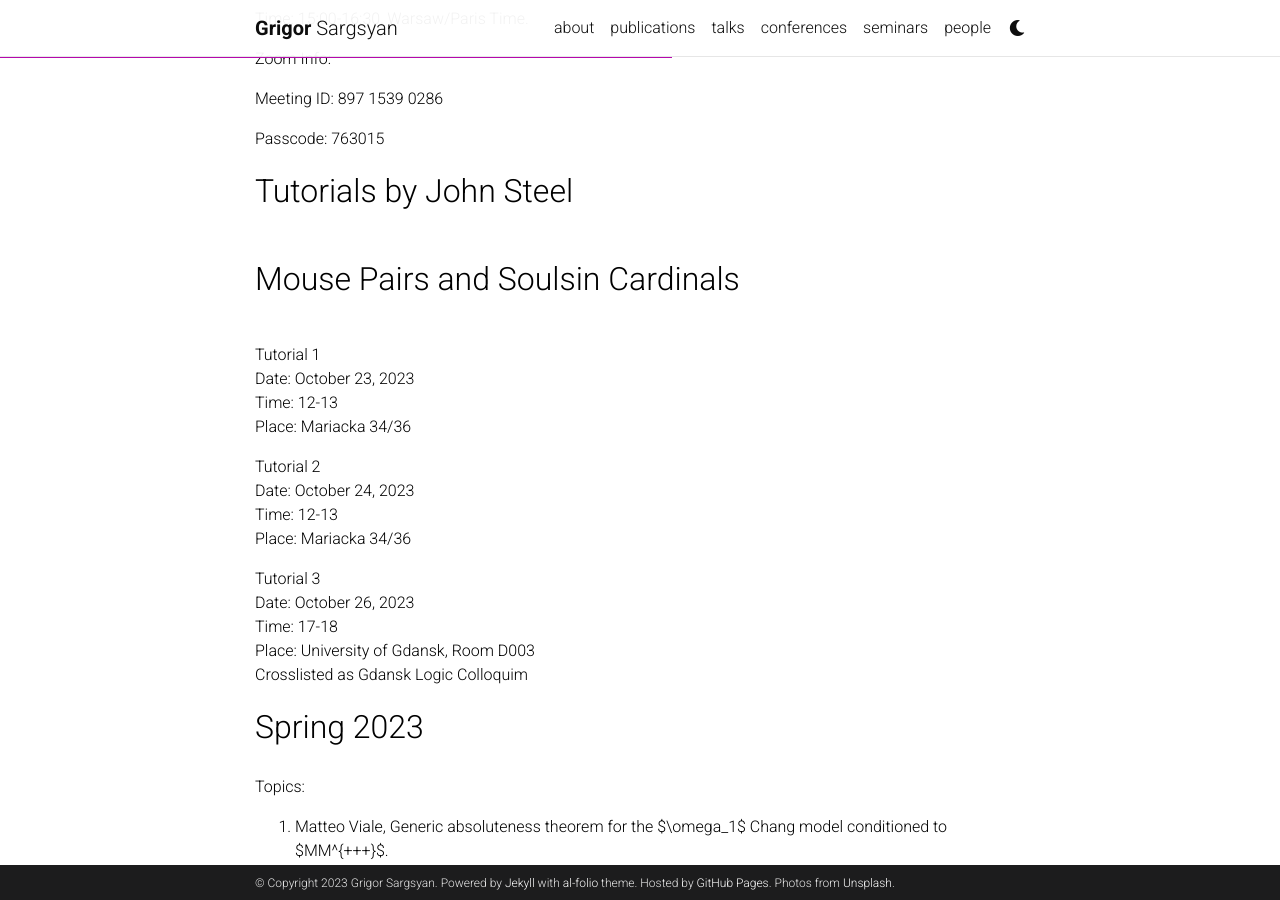
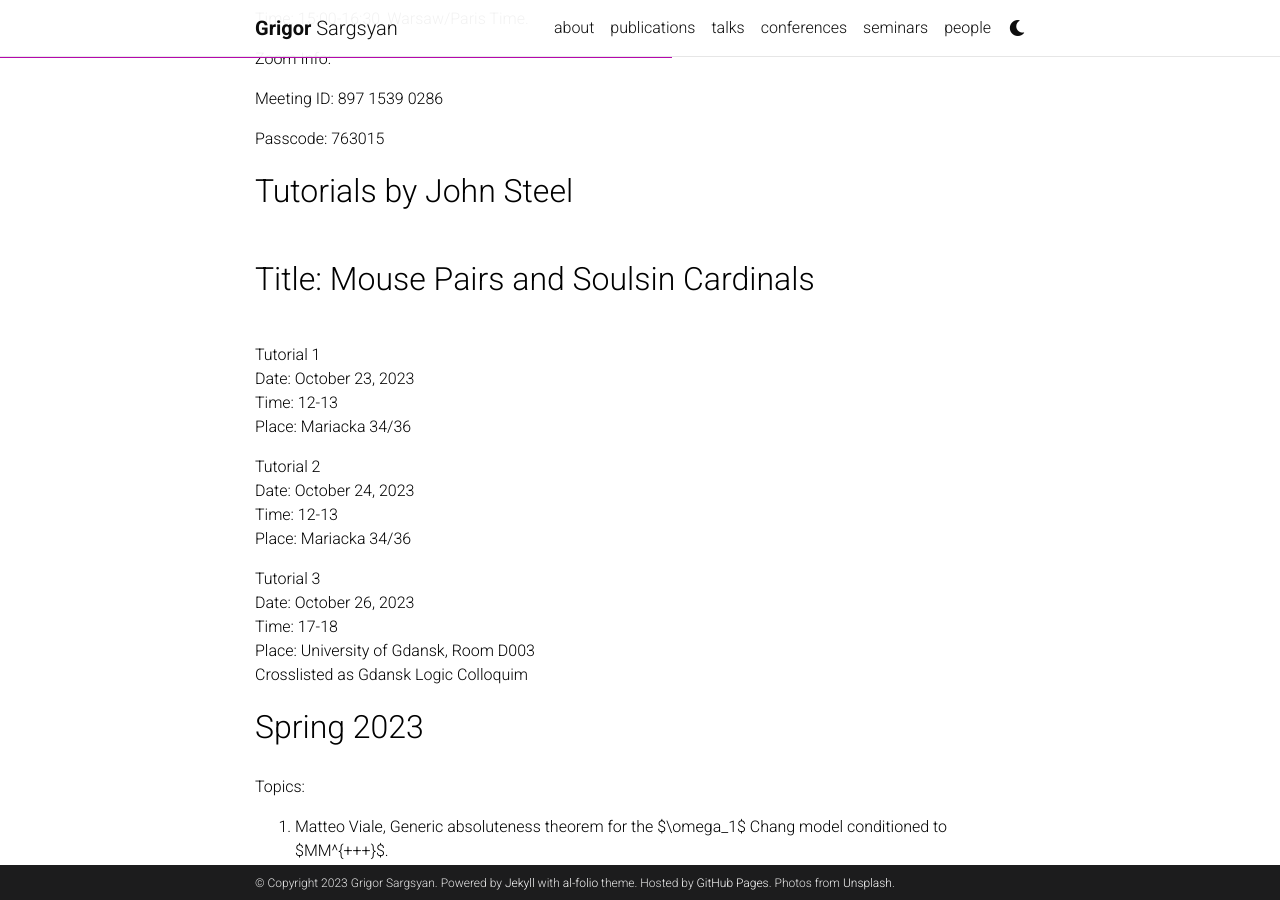
Before and after one commit to grigorsarg/grigorsarg.github.io, a Jekyll site: the page built from _seminars/BST.md, in a window 1280 px wide and 900 px high, scrolled down 575 px. Built offline with Jekyll 4.4.1, drawn with Linux system fonts in a browser that asks for light colours; comment, search, counter and statistics services are not loaded; a style sheet for code colours, icons or effects is not loaded.

Commit message:
Update BST.md

```diff
--- a/_seminars/BST.md
+++ b/_seminars/BST.md
@@ -29,7 +29,7 @@ Meeting ID: 897 1539 0286
 Passcode: 763015
 
 <font size="+3"> Tutorials by John Steel</font> <br>
-<font size="+3"> Mouse Pairs and Soulsin Cardinals</font> <br>
+<font size="+3"> Title: Mouse Pairs and Soulsin Cardinals</font> <br>
 
 Tutorial 1<br>
 Date: October 23, 2023<br>
```
